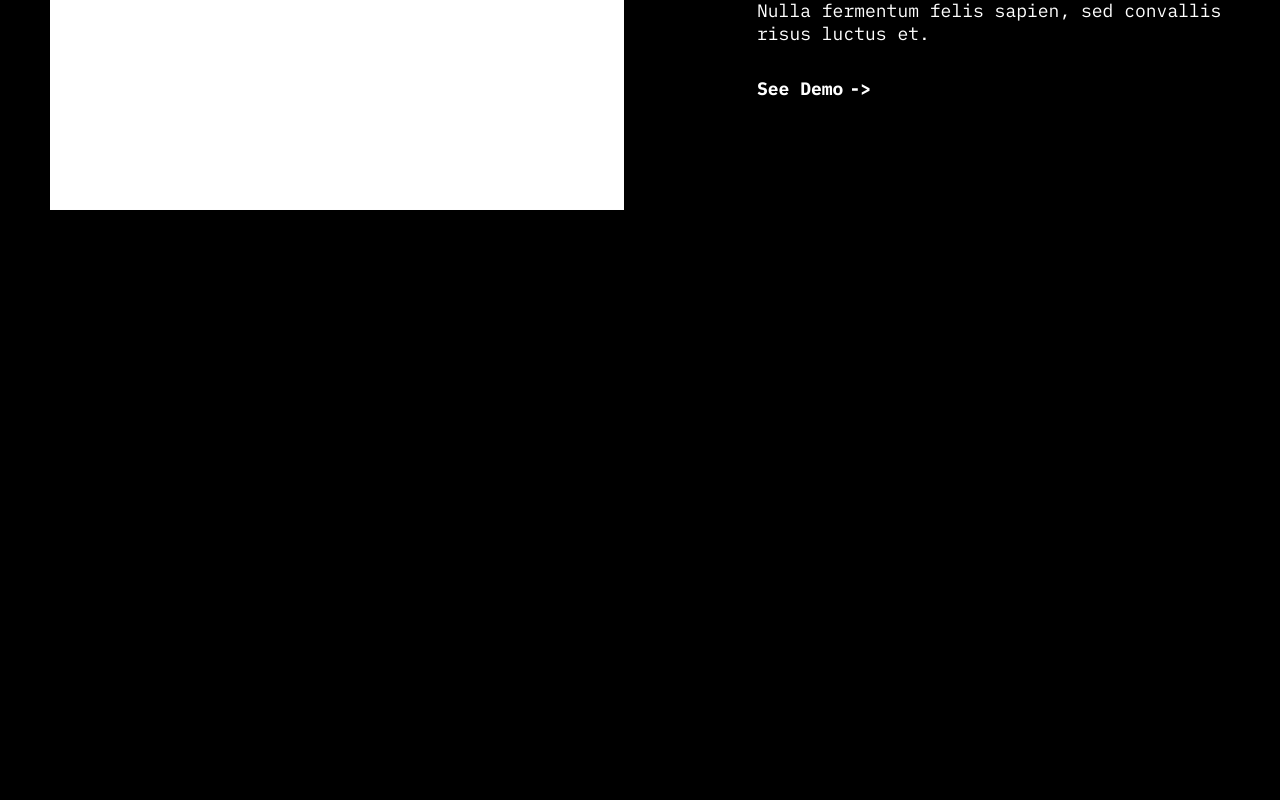
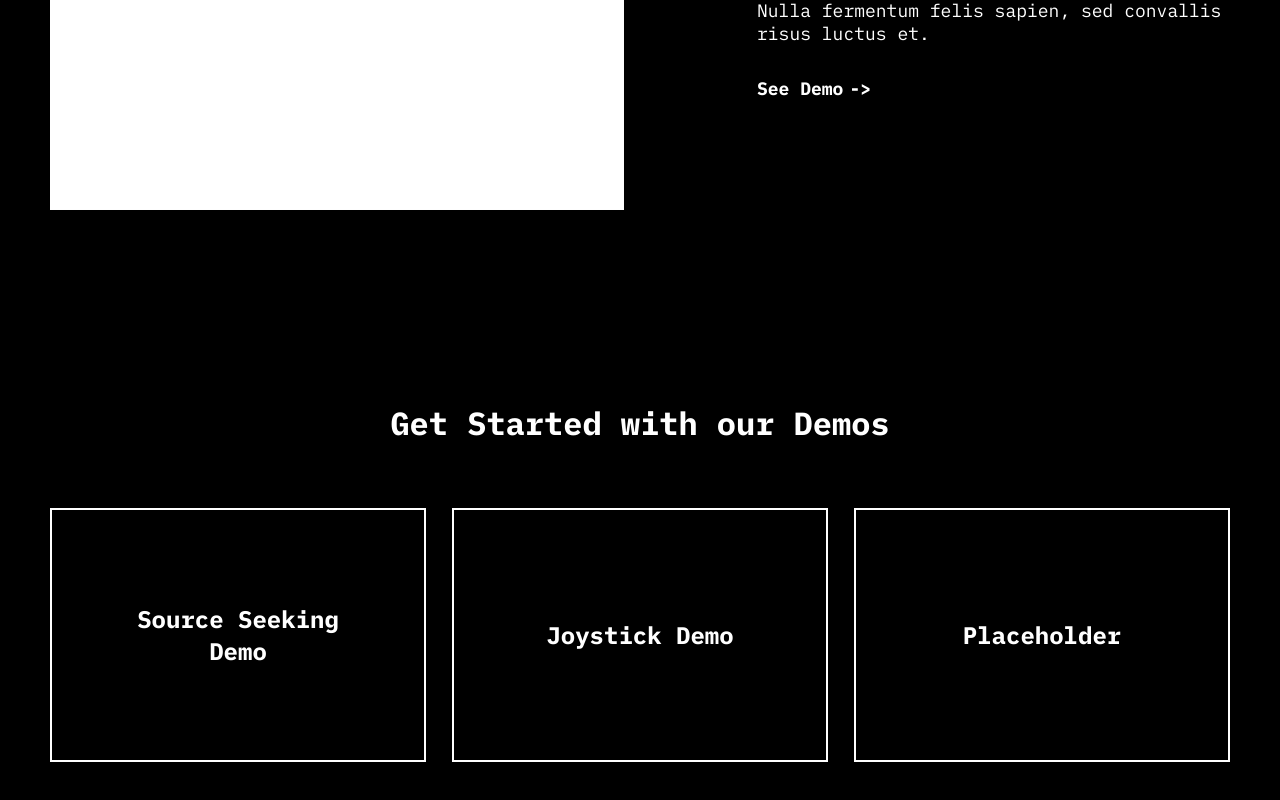
Before and after one commit to jasonxuyang/open-blimp-website, a Next.js app: page /home in a window 1280 px wide. Shown: the part 3033-3833 px from the top of the page. Before the commit the page ends 3435 px from the top, so only its background shows below. Built offline with nearby package versions, Linux system fonts and the light colour scheme; a web font is replaced by a local one.

Commit message:
add icon blocks

```diff
--- /dev/null
+++ b/components/home/icon-block.js
@@ -0,0 +1,12 @@
+import styles from "../../styles/components/icon-block.module.scss";
+import Link from "next/link";
+
+export default function IconBlock({ text, href }) {
+  return (
+    <Link href={href} passHref>
+      <div className={styles.icon_block_wrapper}>
+        <a>{text}</a>
+      </div>
+    </Link>
+  );
+}
--- a/pages/home.js
+++ b/pages/home.js
@@ -4,6 +4,7 @@ import ContentBlock from "../components/home/content-block";
 import Image from "next/image";
 import placeHolder from "../public/img/img_placeholder.png";
 import hero from "../public/img/img_hero.png";
+import IconBlock from "../components/home/icon-block";
 
 export default function Home() {
   return (
@@ -60,6 +61,15 @@ export default function Home() {
           href="https://pebble-save-55a.notion.site/OpenBlimp-Docs-382776f0548a43578d7f31991633be28"
         />
       </section>
+
+      <section id={styles.section_4}>
+        <h2>Get Started with our Demos</h2>
+        <div className={styles.icon_block_container}>
+          <IconBlock text="Source Seeking Demo" href="/home" />
+          <IconBlock text="Joystick Demo" href="/home" />
+          <IconBlock text="Placeholder" href="/home" />
+        </div>
+      </section>
     </main>
   );
 }
--- /dev/null
+++ b/styles/components/icon-block.module.scss
@@ -0,0 +1,25 @@
+@import "../variables.scss";
+
+.icon_block_wrapper {
+  display: flex;
+  flex-direction: column;
+  align-items: center;
+  justify-content: center;
+  width: calc($columnWidth * 4 + $columnGutter * 3);
+  height: 250px;
+  border: solid $white 2px;
+  text-align: center;
+  transition: all 0.2s ease;
+
+  a {
+    font-family: "mb";
+    font-size: 24px;
+    width: calc($columnWidth * 3 + $columnGutter * 2);
+  }
+}
+
+.icon_block_wrapper:hover {
+  background-color: $white;
+  color: $black;
+  cursor: pointer;
+}
--- a/styles/pages/home.module.scss
+++ b/styles/pages/home.module.scss
@@ -78,4 +78,22 @@
     align-items: center;
     margin-bottom: $m192;
   }
+
+  #section_4 {
+    display: flex;
+    flex-direction: column;
+    margin-bottom: $m192;
+    align-items: center;
+
+    h2 {
+      margin-bottom: $m64;
+    }
+
+    .icon_block_container {
+      display: flex;
+      flex-direction: row;
+      width: calc($columnWidth * 12 + $columnGutter * 11);
+      justify-content: space-between;
+    }
+  }
 }
```
